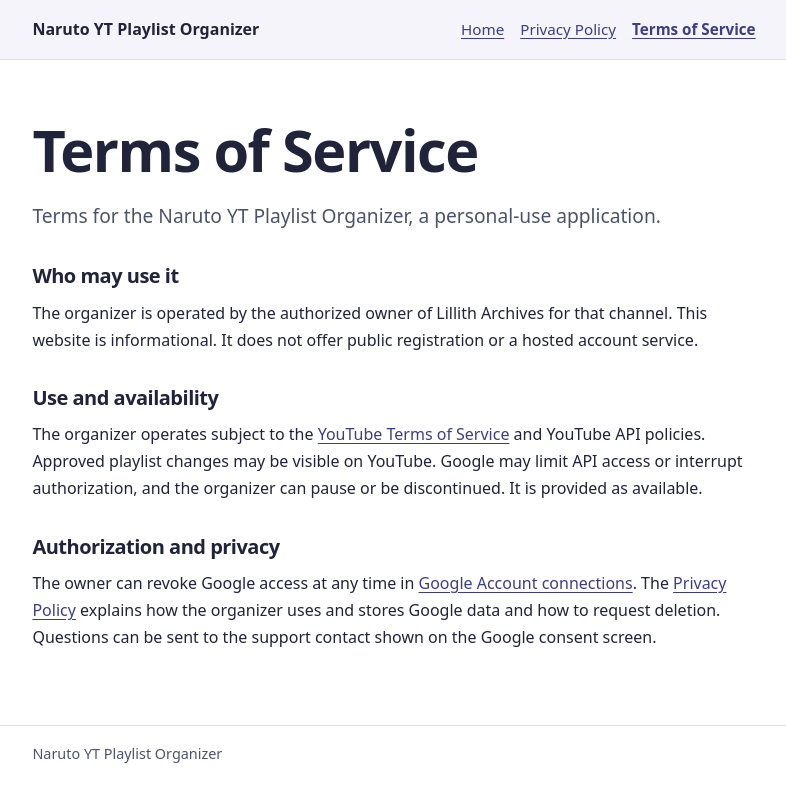
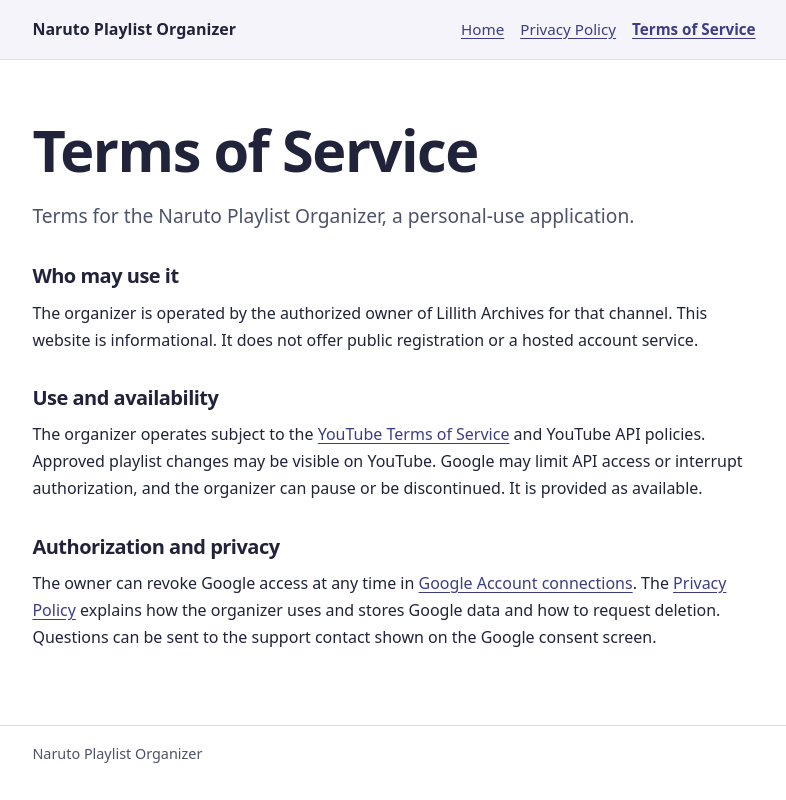
Before and after one commit to burrell19-arch/burrell19-arch.github.io, a plain HTML site: page terms.html in a window 1280 px wide. Shown: the whole page, without its empty margins (246-1032 px from the left). Drawn offline with Linux system fonts and the light colour scheme.

Commit message:
Use the approved Naruto Playlist Organizer display name

```diff
--- a/terms.html
+++ b/terms.html
@@ -3,16 +3,16 @@
 <head>
 <meta charset="utf-8">
 <meta name="viewport" content="width=device-width,initial-scale=1">
-<title>Terms of Service | Naruto YT Playlist Organizer</title>
+<title>Terms of Service | Naruto Playlist Organizer</title>
 <style>:root{color-scheme:light;--ink:#20233a;--muted:#4c526a;--line:#dcdfea;--accent:#3d3d86;--wash:#f4f4fa}*{box-sizing:border-box}body{margin:0;font:1rem/1.7 system-ui,sans-serif;color:var(--ink);background:#fff}a{color:var(--accent);text-underline-offset:.18em}a:focus-visible{outline:3px solid #6a5cc4;outline-offset:4px}.wrap{max-width:48rem;margin:auto;padding:0 1.4rem}header{border-bottom:1px solid var(--line);background:var(--wash)}header .wrap{display:flex;flex-wrap:wrap;gap:.5rem 1.8rem;align-items:center;padding-block:1rem}.brand{font-weight:750;color:var(--ink);text-decoration:none;margin-right:auto}nav{display:flex;flex-wrap:wrap;gap:.3rem 1rem;font-size:.95rem}nav a[aria-current]{font-weight:750}main{padding-block:3.4rem 3.6rem;min-height:calc(100vh - 10rem)}h1,h2{line-height:1.2;letter-spacing:-.025em}h1{font-size:clamp(2.2rem,7vw,3.6rem);margin:0 0 1rem}h2{font-size:1.25rem;margin:2rem 0 .6rem}p{margin:.7rem 0 1rem}.lead{font-size:1.2rem;color:var(--muted);max-width:42rem}.panel{background:var(--wash);border:1px solid var(--line);border-radius:.75rem;padding:1rem 1.35rem;margin:1.65rem 0}footer{border-top:1px solid var(--line);padding-block:1rem;color:var(--muted);font-size:.9rem}.skip{position:absolute;left:-999px}.skip:focus{left:1rem;top:.6rem;padding:.3rem .6rem;background:white;z-index:2}@media(max-width:420px){main{padding-block:2.25rem}header .wrap{display:block}nav{margin-top:.45rem}}</style>
 </head>
 <body>
 <a class="skip" href="#main">Skip to content</a>
-<header><div class="wrap"><a class="brand" href="index.html">Naruto YT Playlist Organizer</a><nav aria-label="Primary"><a href="index.html">Home</a><a href="privacy.html">Privacy Policy</a><a href="terms.html" aria-current="page">Terms of Service</a></nav></div></header>
-<main id="main"><div class="wrap"><h1>Terms of Service</h1><p class="lead">Terms for the Naruto YT Playlist Organizer, a personal-use application.</p>
+<header><div class="wrap"><a class="brand" href="index.html">Naruto Playlist Organizer</a><nav aria-label="Primary"><a href="index.html">Home</a><a href="privacy.html">Privacy Policy</a><a href="terms.html" aria-current="page">Terms of Service</a></nav></div></header>
+<main id="main"><div class="wrap"><h1>Terms of Service</h1><p class="lead">Terms for the Naruto Playlist Organizer, a personal-use application.</p>
 <h2>Who may use it</h2><p>The organizer is operated by the authorized owner of Lillith Archives for that channel. This website is informational. It does not offer public registration or a hosted account service.</p>
 <h2>Use and availability</h2><p>The organizer operates subject to the <a href="https://www.youtube.com/t/terms">YouTube Terms of Service</a> and YouTube API policies. Approved playlist changes may be visible on YouTube. Google may limit API access or interrupt authorization, and the organizer can pause or be discontinued. It is provided as available.</p>
 <h2>Authorization and privacy</h2><p>The owner can revoke Google access at any time in <a href="https://myaccount.google.com/connections">Google Account connections</a>. The <a href="privacy.html">Privacy Policy</a> explains how the organizer uses and stores Google data and how to request deletion. Questions can be sent to the support contact shown on the Google consent screen.</p></div></main>
-<footer><div class="wrap">Naruto YT Playlist Organizer</div></footer>
+<footer><div class="wrap">Naruto Playlist Organizer</div></footer>
 </body>
 </html>
```
